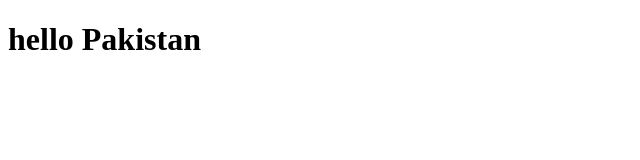
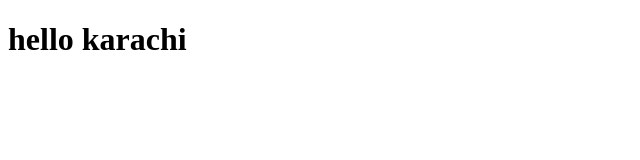
Before and after one commit to ARasheedSheikh/ARasheedSheikh, a plain HTML site: page site/index.html in a window 1280 px wide. Shown: the whole page, without its empty margins (0-640 px from the left). Drawn offline with Linux system fonts and the light colour scheme.

Commit message:
my first page

```diff
--- a/site/index.html
+++ b/site/index.html
@@ -4,7 +4,7 @@
 	<title>hello coursera</title>
 </head>
 <body>
-	<h1>hello Pakistan</h1>
+	<h1>hello karachi</h1>
 
 </body>
 </html>
```
